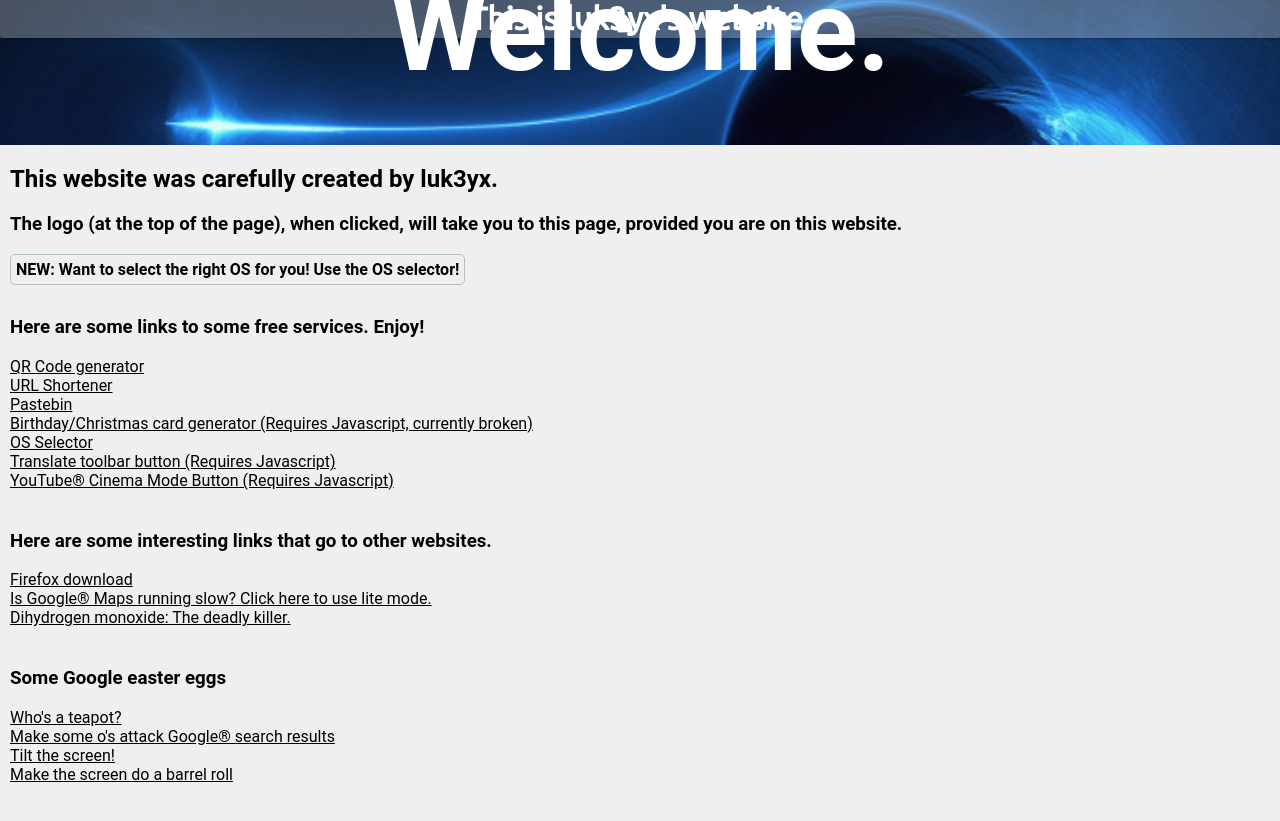
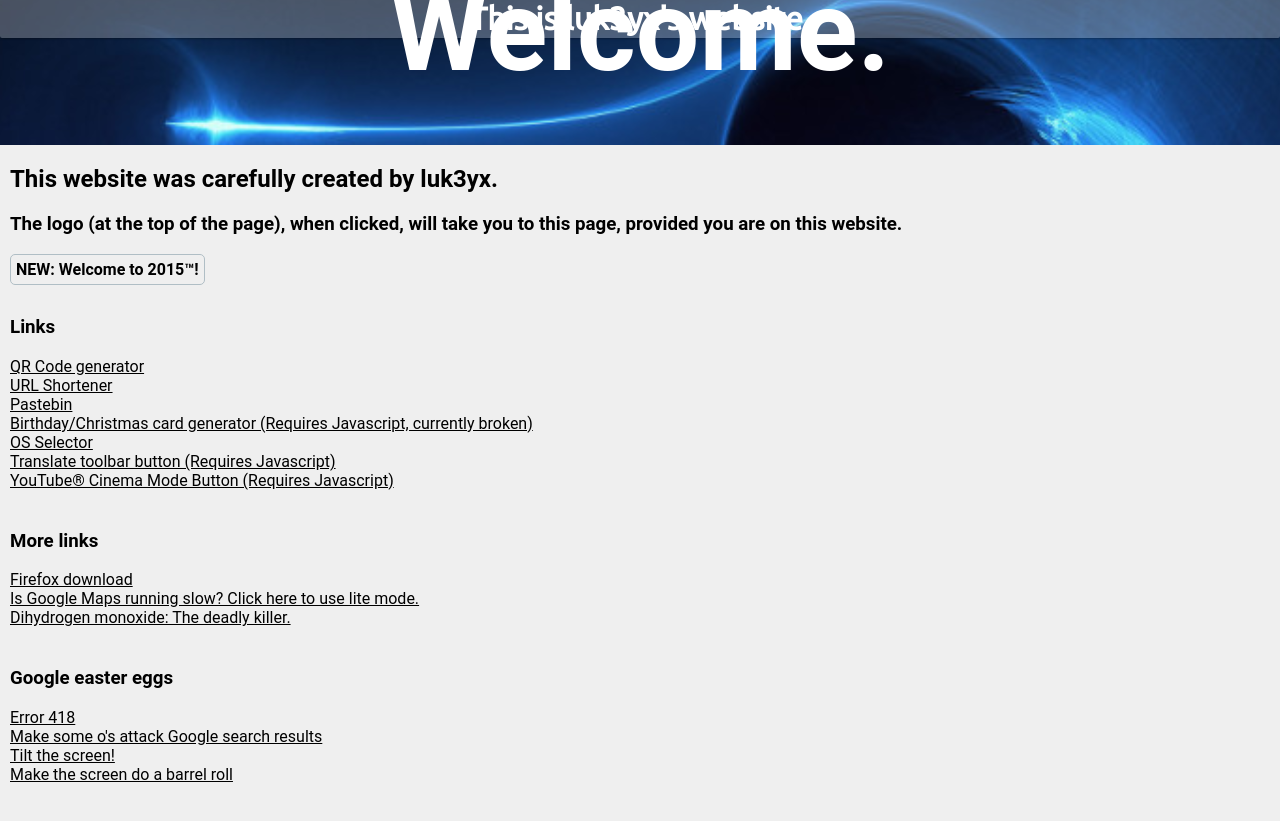
Before and after one commit to luk3yx/luk3yx.github.io, a Jekyll site: the page built from index.html, in a window 1280 px wide and 900 px high, scrolled down 980 px. Shown: the top 821 px of the window. Built offline with Jekyll 4.4.1, drawn with Linux system fonts in a browser that asks for light colours.

Commit message:
Welcome to 2015™!

```diff
--- a/index.html
+++ b/index.html
@@ -13,12 +13,12 @@ redirect_from:
 </h3>
 
 <h4 class="new">
-    NEW: Want to select the right OS for you! Use the OS selector!
+    NEW: Welcome to 2015™!
 </h4>
 
 <hr/>
 <h3>
-    Here are some links to some free services. Enjoy!
+    Links
 </h3>
 <p>
     <a href="qrgenerator.html">
@@ -51,15 +51,15 @@ redirect_from:
 </p>
 <hr/>
 <h3>
-    Here are some interesting links that go to other websites.
+    More links
 </h3>
 <p>
     <a href="https://mozilla.org/firefox">
         Firefox download
     </a>
     <br/>
-    <a href="https://www.google.com/maps/?force=lite">
-        Is Google&reg; Maps running slow? Click here to use lite mode.
+    <a href="https://www.google.com/maps/?force=canvas">
+        Is Google Maps running slow? Click here to use lite mode.
     </a>
     <br/>
     <a href="http://www.dhmo.org">
@@ -68,15 +68,15 @@ redirect_from:
 </p>
 <hr/>
 <h3>
-    Some Google easter eggs
+    Google easter eggs
 </h3>
 <p>
     <a href="http://google.com/teapot">
-        Who's a teapot?
+        Error 418
     </a>
     <br/>
     <a href="http://google.com/search?q=zerg%20rush">
-        Make some o's attack Google&reg; search results
+        Make some o's attack Google search results
     </a>
     <br/>
     <a href="http://google.com/search?q=tilt">
@@ -88,22 +88,3 @@ redirect_from:
     </a>
 </p>
 <hr/>
-<!-- TODO: Copy these over
-<h3>
-    Other, not so interesting pages on this website
-</h3>
-<p>
-    <br/>
-    <a href="/images">
-        List of images
-    </a>
-    <br/>
-    <a href="/iso">
-        ISO Files
-    </a>
-    <br/>
-    <a href="/error.html#gameover">
-        Game over screen (Requires CSS)
-    </a>
-</p>
--->
```
